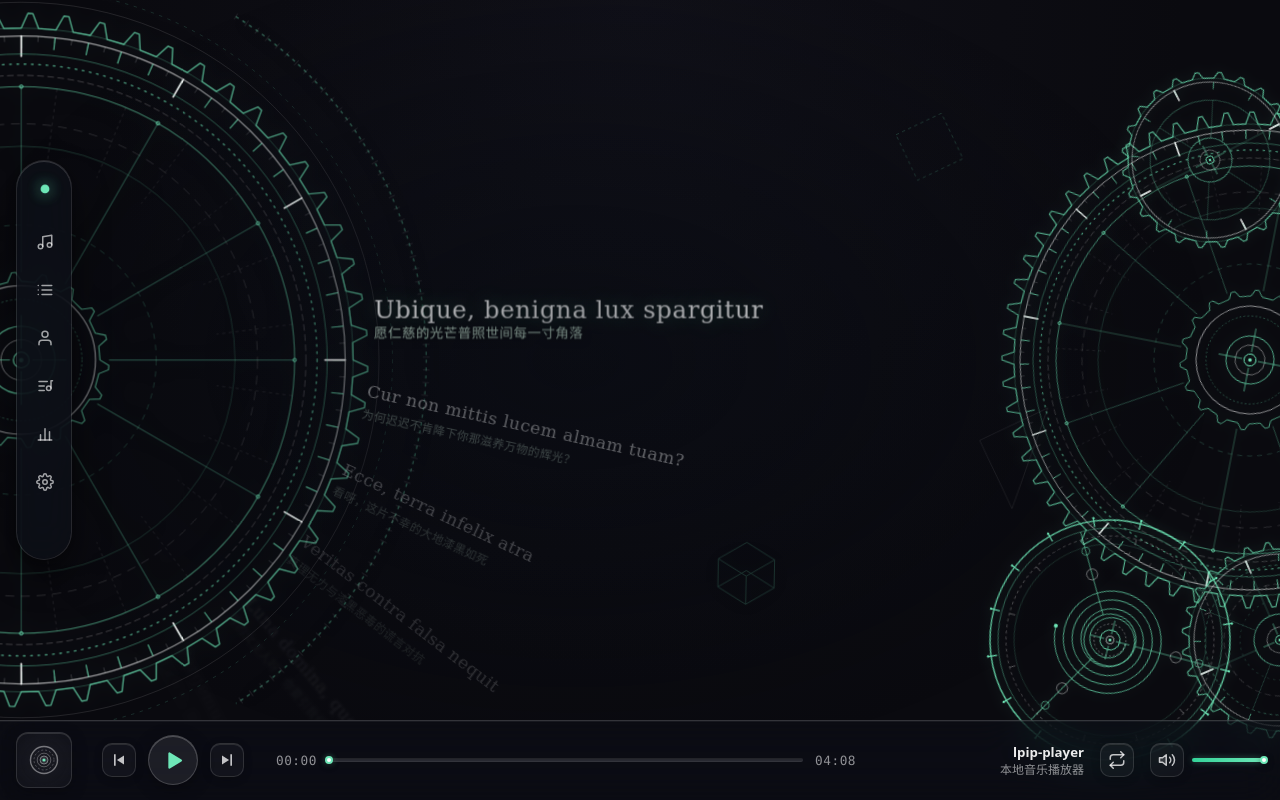
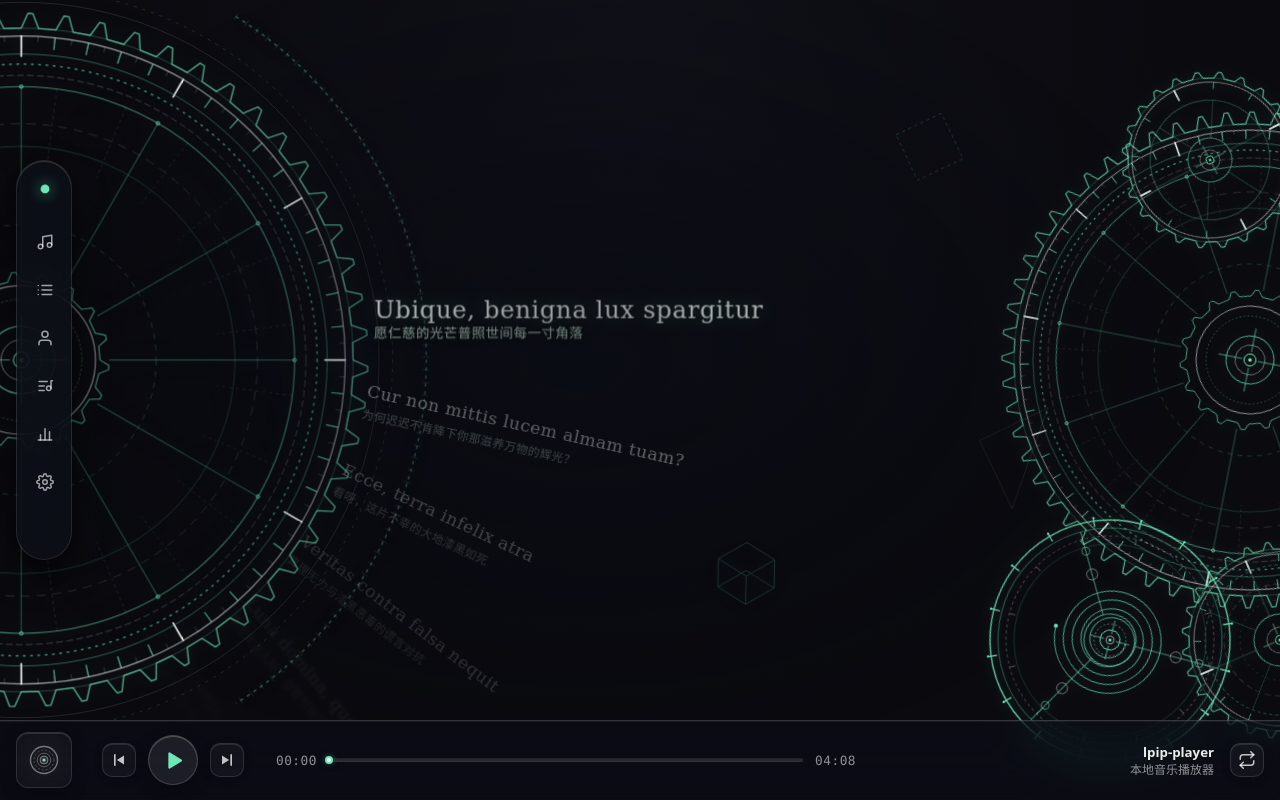
Before and after one commit to lpipp/lpip-player, a React (Vite) app in the folder src/renderer/: page / in a window 1280 px wide. Shown: the top 800 px of the page. Built offline with nearby package versions, Linux system fonts and the light colour scheme.

Commit message:
feat(ui): 彻底删除底部状态栏音量调节控件与相关业务逻辑

```diff
--- a/src/renderer/src/App.tsx
+++ b/src/renderer/src/App.tsx
@@ -56,8 +56,6 @@ export default function App() {
   const [currentSong, setCurrentSong] = useState<MpdSong | null>(null)
   const [lyrics, setLyrics] = useState<LyricLine[] | null>(null)
   const [mode, setMode] = useState<PlaybackMode>('sequence')
-  const [volume, setVolume] = useState(100)
-  const [isMuted, setIsMuted] = useState(false)
   const [visualizerConfig, setVisualizerConfig] = useState<VisualizerConfig>(DEFAULT_VISUALIZER_CONFIG)
   // 歌词滚轮预览确认超时 (毫秒, 默认 1500, 经 audio.lyricPreview 热更新)
   const [lyricPreviewTimeoutMs, setLyricPreviewTimeoutMs] = useState(1500)
@@ -70,7 +68,6 @@ export default function App() {
   const isSeekingRef = useRef(false)
   // 寻道锁定时器 (连击寻道时先清旧定时, 避免第一次的 800ms 回调提前解锁第二次寻道)
   const seekTimerRef = useRef<ReturnType<typeof setTimeout> | null>(null)
-  const isVolDraggingRef = useRef(false)
   // PCM 音频流基地址 (跟随配置 mpd.host/streamPort, 默认与 DEFAULT_MPD_CONFIG 一致)
   const streamUrlRef = useRef<string>(buildStreamUrl(DEFAULT_MPD_CONFIG.host, DEFAULT_MPD_CONFIG.streamPort))
 
@@ -129,11 +126,6 @@ export default function App() {
 
     if (status.mode) {
       setMode(status.mode)
-    }
-
-    if (!isVolDraggingRef.current && typeof status.volume === 'number' && status.volume >= 0) {
-      setVolume(status.volume)
-      pcmPlayer.setVolume(status.volume / 100)
     }
 
     const isPlay = status.state === 'play'
@@ -336,34 +328,7 @@ export default function App() {
     }
   }
 
-  // 调节音量 (0 ~ 100)
-  const handleVolumeChange = (vol: number): void => {
-    isVolDraggingRef.current = true
-    const clamped = Math.max(0, Math.min(100, Math.round(vol)))
-    setVolume(clamped)
 
-    if (isMuted && clamped > 0) {
-      setIsMuted(false)
-      pcmPlayer.setMuted(false)
-    }
-
-    pcmPlayer.setVolume(clamped / 100)
-
-    if (window.electronAPI?.mpd) {
-      window.electronAPI.mpd.setVolume(clamped)
-    }
-
-    setTimeout(() => {
-      isVolDraggingRef.current = false
-    }, 500)
-  }
-
-  // 切换静音
-  const handleMuteToggle = (): void => {
-    const nextMuted = !isMuted
-    setIsMuted(nextMuted)
-    pcmPlayer.setMuted(nextMuted)
-  }
 
   // 处理曲库与队列单曲选择与播放 (useCallback 保持引用恒定, 阻断 SidebarCapsule 及其长列表重渲染)
   const handlePlaySong = useCallback(async (song: MpdSong): Promise<void> => {
@@ -495,15 +460,11 @@ export default function App() {
         duration={duration}
         currentSong={currentSong}
         mode={mode}
-        volume={volume}
-        isMuted={isMuted}
         onPrev={handlePrev}
         onPlayPause={handlePlayPause}
         onNext={handleNext}
         onSeek={handleSeek}
         onModeToggle={handleModeToggle}
-        onVolumeChange={handleVolumeChange}
-        onMuteToggle={handleMuteToggle}
       />
     </div>
   )
--- a/src/renderer/src/components/StatusBar.css
+++ b/src/renderer/src/components/StatusBar.css
@@ -465,7 +465,7 @@
 }
 
 /* ------------------------------------------------------------
-   右侧扩展区 (Track Meta + Mode Toggle + Volume Slider)
+   右侧扩展区 (Track Meta + Mode Toggle)
    ------------------------------------------------------------ */
 .status-bar-right-section {
   display: flex;
@@ -551,9 +551,8 @@
   text-overflow: ellipsis;
 }
 
-/* 模式按键与音量按键: 34px × 34px 圆角方块 (与上一曲/下一曲一致) */
-.status-bar-btn-mode,
-.status-bar-btn-volume {
+/* 模式按键: 34px × 34px 圆角方块 (与上一曲/下一曲一致) */
+.status-bar-btn-mode {
   width: 34px;
   height: 34px;
   min-width: 34px;
@@ -573,8 +572,7 @@
     box-shadow 0.2s ease;
 }
 
-.status-bar-btn-mode:hover,
-.status-bar-btn-volume:hover {
+.status-bar-btn-mode:hover {
   background: var(--theme-subpanel-card-hover-bg, rgba(255, 255, 255, 0.08));
   border-color: var(--theme-glass-border-hover, rgba(255, 255, 255, 0.22));
   color: var(--theme-text-primary, rgba(255, 255, 255, 0.95));
@@ -584,98 +582,15 @@
     inset 0 1px 0 0 rgba(255, 255, 255, 0.18);
 }
 
-.status-bar-btn-mode:active,
-.status-bar-btn-volume:active {
+.status-bar-btn-mode:active {
   transform: scale(0.95);
 }
 
-.status-bar-btn-mode svg,
-.status-bar-btn-volume svg {
+.status-bar-btn-mode svg {
   width: 18px;
   height: 18px;
   display: block;
   flex-shrink: 0;
-}
-
-/* 音量控制组合体 */
-.status-bar-volume-block {
-  display: flex;
-  align-items: center;
-  gap: 8px;
-}
-
-/* 音量微型滑轨 (72px 紧凑型) */
-.status-bar-volume-slider {
-  width: 72px;
-  height: 24px;
-  display: flex;
-  align-items: center;
-  position: relative;
-  cursor: pointer;
-  outline: none;
-}
-
-.status-bar-volume-rail {
-  position: relative;
-  width: 100%;
-  height: 4px;
-  border-radius: 9999px;
-  background: rgba(255, 255, 255, 0.12);
-  box-shadow:
-    inset 0 1px 1px 0 rgba(0, 0, 0, 0.35),
-    inset 0 0 0 1px rgba(255, 255, 255, 0.05);
-  transition:
-    height 0.2s cubic-bezier(0.16, 1, 0.3, 1),
-    background-color 0.2s ease;
-}
-
-.status-bar-volume-slider:hover .status-bar-volume-rail,
-.status-bar-volume-slider.is-dragging .status-bar-volume-rail {
-  height: 5px;
-  background: rgba(255, 255, 255, 0.18);
-}
-
-.status-bar-volume-fill {
-  position: absolute;
-  left: 0;
-  top: 0;
-  bottom: 0;
-  border-radius: 9999px;
-  background: linear-gradient(90deg, #34d399 0%, #6ee7b7 100%);
-  box-shadow: 0 0 6px rgba(110, 231, 183, 0.35);
-  pointer-events: none;
-  transition: width 0.08s linear;
-}
-
-.status-bar-volume-slider.is-dragging .status-bar-volume-fill {
-  transition: none !important;
-}
-
-.status-bar-volume-thumb {
-  position: absolute;
-  top: 50%;
-  transform: translate(-50%, -50%);
-  width: 8px;
-  height: 8px;
-  border-radius: 50%;
-  background: #ffffff;
-  border: 2px solid #6ee7b7;
-  box-shadow: 0 2px 6px rgba(0, 0, 0, 0.45);
-  pointer-events: none;
-  transition:
-    width 0.2s cubic-bezier(0.16, 1, 0.3, 1),
-    height 0.2s cubic-bezier(0.16, 1, 0.3, 1),
-    box-shadow 0.2s ease;
-}
-
-.status-bar-volume-slider:hover .status-bar-volume-thumb,
-.status-bar-volume-slider.is-dragging .status-bar-volume-thumb {
-  width: 12px;
-  height: 12px;
-  border-width: 2px;
-  box-shadow:
-    0 3px 8px rgba(0, 0, 0, 0.5),
-    0 0 10px rgba(110, 231, 183, 0.6);
 }
 
 /* ------------------------------------------------------------
@@ -812,8 +727,7 @@
   color: rgba(15, 23, 42, 0.6);
 }
 
-[data-theme='light'] .status-bar-btn-mode,
-[data-theme='light'] .status-bar-btn-volume {
+[data-theme='light'] .status-bar-btn-mode {
   background: rgba(0, 0, 0, 0.04);
   border-color: rgba(0, 0, 0, 0.09);
   color: rgba(15, 23, 42, 0.7);
@@ -822,32 +736,8 @@
     inset 0 1px 0 0 rgba(255, 255, 255, 0.8);
 }
 
-[data-theme='light'] .status-bar-btn-mode:hover,
-[data-theme='light'] .status-bar-btn-volume:hover {
+[data-theme='light'] .status-bar-btn-mode:hover {
   background: rgba(0, 0, 0, 0.08);
   border-color: rgba(0, 0, 0, 0.18);
   color: rgba(15, 23, 42, 0.95);
 }
-
-[data-theme='light'] .status-bar-volume-rail {
-  background: rgba(0, 0, 0, 0.08);
-  box-shadow:
-    inset 0 1px 2px 0 rgba(0, 0, 0, 0.12),
-    inset 0 0 0 1px rgba(0, 0, 0, 0.04);
-}
-
-[data-theme='light'] .status-bar-volume-slider:hover .status-bar-volume-rail,
-[data-theme='light'] .status-bar-volume-slider.is-dragging .status-bar-volume-rail {
-  background: rgba(0, 0, 0, 0.14);
-}
-
-[data-theme='light'] .status-bar-volume-fill {
-  background: linear-gradient(90deg, #059669 0%, #10b981 100%);
-  box-shadow: 0 0 6px rgba(16, 185, 129, 0.35);
-}
-
-[data-theme='light'] .status-bar-volume-thumb {
-  background: #ffffff;
-  border-color: #059669;
-  box-shadow: 0 2px 6px rgba(0, 0, 0, 0.18);
-}
--- a/src/renderer/src/components/StatusBar.tsx
+++ b/src/renderer/src/components/StatusBar.tsx
@@ -60,35 +60,6 @@ function ModeSingleIcon() {
   )
 }
 
-function VolumeMuteIcon() {
-  return (
-    <svg viewBox="0 0 24 24" width="18" height="18" fill="none" stroke="currentColor" strokeWidth="2" strokeLinecap="round" strokeLinejoin="round">
-      <polygon points="11 5 6 9 2 9 2 15 6 15 11 19 11 5" fill="currentColor" fillOpacity="0.2" />
-      <line x1="23" y1="9" x2="17" y2="15" />
-      <line x1="17" y1="9" x2="23" y2="15" />
-    </svg>
-  )
-}
-
-function VolumeLowIcon() {
-  return (
-    <svg viewBox="0 0 24 24" width="18" height="18" fill="none" stroke="currentColor" strokeWidth="2" strokeLinecap="round" strokeLinejoin="round">
-      <polygon points="11 5 6 9 2 9 2 15 6 15 11 19 11 5" fill="currentColor" fillOpacity="0.2" />
-      <path d="M15.54 8.46a5 5 0 0 1 0 7.07" />
-    </svg>
-  )
-}
-
-function VolumeHighIcon() {
-  return (
-    <svg viewBox="0 0 24 24" width="18" height="18" fill="none" stroke="currentColor" strokeWidth="2" strokeLinecap="round" strokeLinejoin="round">
-      <polygon points="11 5 6 9 2 9 2 15 6 15 11 19 11 5" fill="currentColor" fillOpacity="0.2" />
-      <path d="M15.54 8.46a5 5 0 0 1 0 7.07" />
-      <path d="M19.07 4.93a10 10 0 0 1 0 14.14" />
-    </svg>
-  )
-}
-
 /**
  * 底部状态栏组件属性定义
  */
@@ -105,10 +76,6 @@ export interface StatusBarProps {
   currentSong?: MpdSong | null
   /** 当前播放模式 */
   mode?: PlaybackMode
-  /** 当前音量 (0 ~ 100) */
-  volume?: number
-  /** 是否静音 */
-  isMuted?: boolean
   /** 上一曲点击回调 */
   onPrev?: () => void
   /** 播放/暂停点击回调 */
@@ -119,10 +86,6 @@ export interface StatusBarProps {
   onSeek?: (timeSeconds: number) => void
   /** 播放模式切换回调 */
   onModeToggle?: () => void
-  /** 音量调节回调 (0 ~ 100) */
-  onVolumeChange?: (volume: number) => void
-  /** 静音切换回调 */
-  onMuteToggle?: () => void
 }
 
 /**
@@ -135,15 +98,11 @@ export default function StatusBar({
   duration: controlledDuration,
   currentSong,
   mode = 'sequence',
-  volume = 100,
-  isMuted = false,
   onPrev,
   onPlayPause,
   onNext,
   onSeek,
-  onModeToggle,
-  onVolumeChange,
-  onMuteToggle
+  onModeToggle
 }: StatusBarProps) {
   const [imgError, setImgError] = useState(false)
 
@@ -157,22 +116,7 @@ export default function StatusBar({
   const [isDragging, setIsDragging] = useState(false)
   const [dragPercent, setDragPercent] = useState(0)
 
-  // 音量滑动拖拽状态
-  const [isVolDragging, setIsVolDragging] = useState(false)
-  const [dragVolPercent, setDragVolPercent] = useState(volume / 100)
-  // 音量节流句柄 (move 只刷本地 thumb, 16ms 节流后才推 onVolumeChange; mouseup 保底终值)
-  const volThrottleRef = useRef<ReturnType<typeof setTimeout> | null>(null)
-  const pendingVolRef = useRef<number | null>(null)
-
-  // 组件卸载时清理音量节流定时器
-  useEffect(() => {
-    return () => {
-      if (volThrottleRef.current) clearTimeout(volThrottleRef.current)
-    }
-  }, [])
-
   const trackRef = useRef<HTMLDivElement>(null)
-  const volTrackRef = useRef<HTMLDivElement>(null)
 
   const isPlaying = controlledIsPlaying !== undefined ? controlledIsPlaying : localIsPlaying
   const rawDuration = controlledDuration !== undefined ? controlledDuration : 248
@@ -188,13 +132,6 @@ export default function StatusBar({
 
   // 进度百分比 (0 ~ 100)
   const effectivePercent = duration > 0 ? Math.min(100, Math.max(0, (currentSeconds / safeDuration) * 100)) : 0
-
-  // 音量有效百分比 (0 ~ 100)
-  const effectiveVolPercent = isMuted
-    ? 0
-    : isVolDragging
-      ? Math.round(dragVolPercent * 100)
-      : volume
 
   // 播放中且未受控时，开启 1 秒自增定时器
   useEffect(() => {
@@ -256,60 +193,7 @@ export default function StatusBar({
     window.addEventListener('mouseup', handleMouseUp)
   }
 
-  // 计算音量滑轨百分比 (0 ~ 1)
-  const calcVolPercentFromEvent = useCallback((e: MouseEvent | React.MouseEvent): number => {
-    if (!volTrackRef.current) return 0
-    const rect = volTrackRef.current.getBoundingClientRect()
-    if (rect.width <= 0) return 0
-    const offsetX = e.clientX - rect.left
-    return Math.max(0, Math.min(1, offsetX / rect.width))
-  }, [])
 
-  // 音量滑块按下与拖拽 (move 只刷本地 thumb, 16ms 节流推 MPD, mouseup 保底终值不断流)
-  const handleVolMouseDown = (e: React.MouseEvent<HTMLDivElement>) => {
-    if (e.button !== 0) return
-    e.preventDefault()
-
-    const initialP = calcVolPercentFromEvent(e)
-    setIsVolDragging(true)
-    setDragVolPercent(initialP)
-    onVolumeChange?.(Math.round(initialP * 100))
-
-    const flushPendingVol = (): void => {
-      volThrottleRef.current = null
-      if (pendingVolRef.current === null) return
-      const p = pendingVolRef.current
-      pendingVolRef.current = null
-      onVolumeChange?.(Math.round(p * 100))
-    }
-
-    const handleMouseMove = (moveEvent: MouseEvent) => {
-      const p = calcVolPercentFromEvent(moveEvent)
-      setDragVolPercent(p)
-      // 节流: 首次 move 立刻排一次 16ms, 窗口内后续 move 只更新 pending, 不堆定时器
-      pendingVolRef.current = p
-      if (!volThrottleRef.current) {
-        volThrottleRef.current = setTimeout(flushPendingVol, 16)
-      }
-    }
-
-    const handleMouseUp = (upEvent: MouseEvent) => {
-      window.removeEventListener('mousemove', handleMouseMove)
-      window.removeEventListener('mouseup', handleMouseUp)
-      setIsVolDragging(false)
-      if (volThrottleRef.current) {
-        clearTimeout(volThrottleRef.current)
-        volThrottleRef.current = null
-      }
-      pendingVolRef.current = null
-      const finalP = calcVolPercentFromEvent(upEvent)
-      setDragVolPercent(finalP)
-      onVolumeChange?.(Math.round(finalP * 100))
-    }
-
-    window.addEventListener('mousemove', handleMouseMove)
-    window.addEventListener('mouseup', handleMouseUp)
-  }
 
   // 模式文本说明
   const modeTitle =
@@ -493,48 +377,6 @@ export default function StatusBar({
             <ModeSequenceIcon />
           )}
         </button>
-
-        {/* 音量控制组 (静音按键 + 液态滑动条) */}
-        <div className="status-bar-volume-block" aria-label="音量调节">
-          <button
-            type="button"
-            className="status-bar-btn status-bar-btn-volume"
-            title={isMuted || effectiveVolPercent === 0 ? '解除静音' : '静音'}
-            aria-label={isMuted || effectiveVolPercent === 0 ? '解除静音' : '静音'}
-            onClick={onMuteToggle}
-          >
-            {isMuted || effectiveVolPercent === 0 ? (
-              <VolumeMuteIcon />
-            ) : effectiveVolPercent < 50 ? (
-              <VolumeLowIcon />
-            ) : (
-              <VolumeHighIcon />
-            )}
-          </button>
-
-          <div
-            ref={volTrackRef}
-            className={`status-bar-volume-slider ${isVolDragging ? 'is-dragging' : ''}`}
-            onMouseDown={handleVolMouseDown}
-            role="slider"
-            aria-valuemin={0}
-            aria-valuemax={100}
-            aria-valuenow={effectiveVolPercent}
-            aria-label={`音量 ${effectiveVolPercent}%`}
-            tabIndex={0}
-          >
-            <div className="status-bar-volume-rail">
-              <div
-                className="status-bar-volume-fill"
-                style={{ width: `${effectiveVolPercent}%` }}
-              />
-              <div
-                className="status-bar-volume-thumb"
-                style={{ left: `${effectiveVolPercent}%` }}
-              />
-            </div>
-          </div>
-        </div>
       </div>
     </footer>
   )
```
